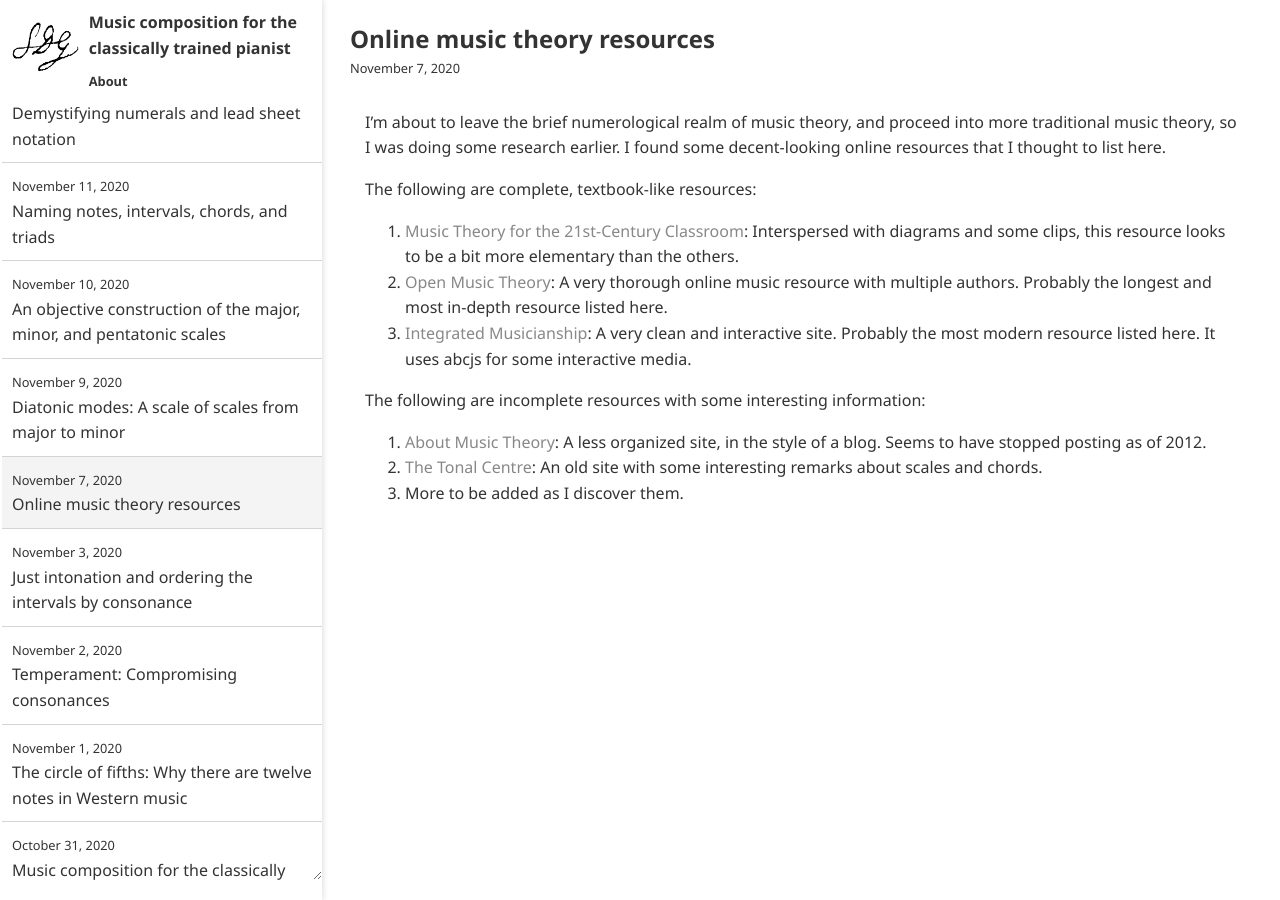
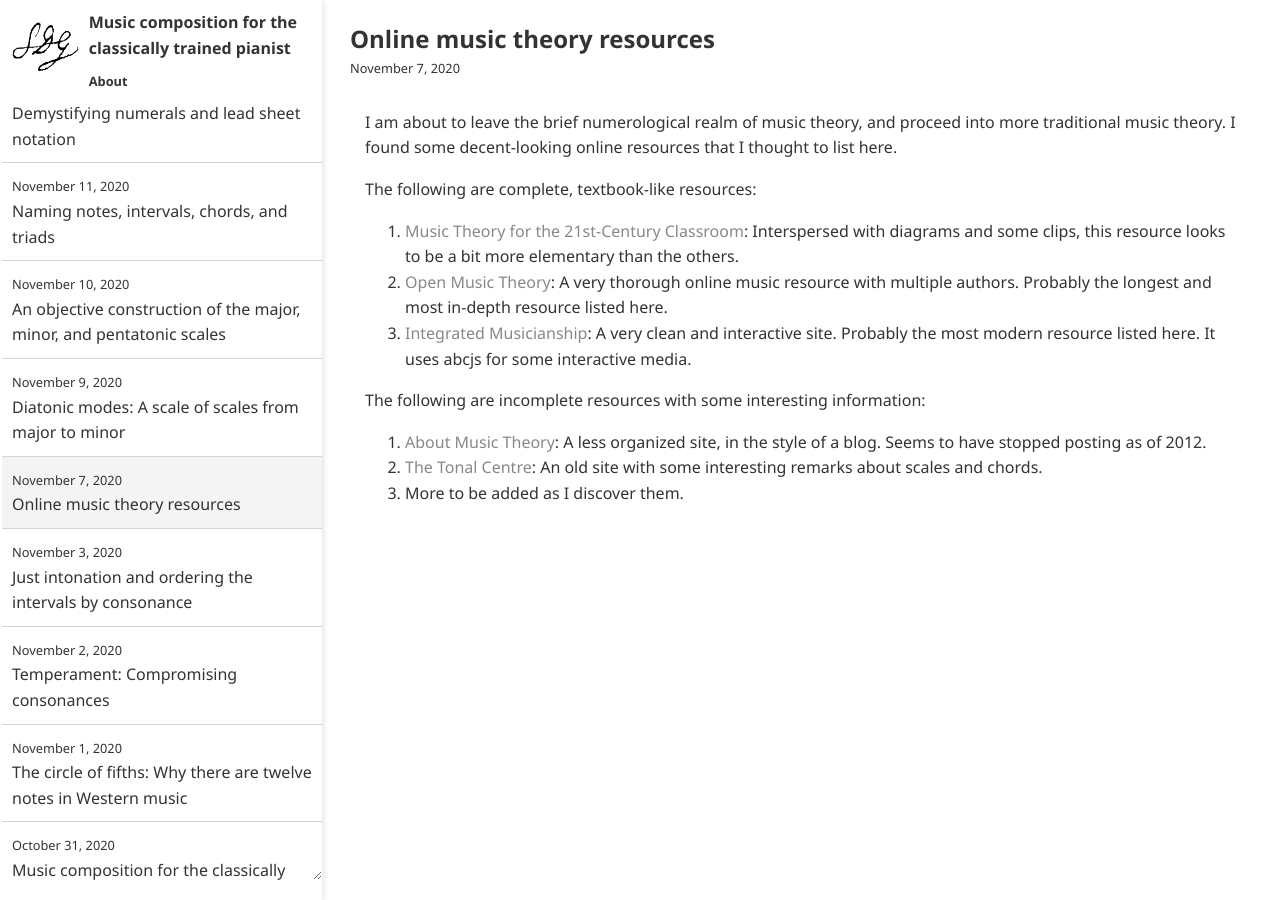
Before and after one commit to ansyblenetwork/sdg, a Jekyll site: the page built from _posts/2020-11-07-online-music-theory.md, in a window 1280 px wide. Built offline with Jekyll 4.4.1, drawn with Linux system fonts in a browser that asks for light colours.

Commit message:
Update 2020-11-07-online-music-theory.md

```diff
--- a/_posts/2020-11-07-online-music-theory.md
+++ b/_posts/2020-11-07-online-music-theory.md
@@ -2,7 +2,7 @@
 title: "Online music theory resources"
 ---
 
-I'm about to leave the brief numerological realm of music theory, and proceed into more traditional music theory, so I was doing some research earlier. I found some decent-looking online resources that I thought to list here.
+I am about to leave the brief numerological realm of music theory, and proceed into more traditional music theory. I found some decent-looking online resources that I thought to list here.
 
 The following are complete, textbook-like resources:
 
```
